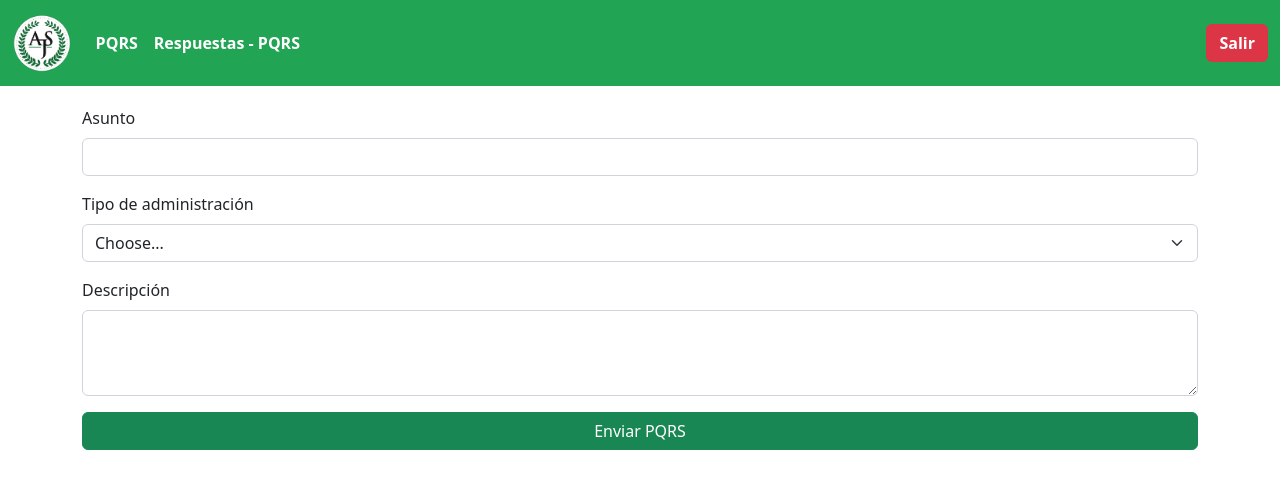
After one commit to coleyfabian/solicitudesfacultad, a PHP site: page /dashboard.php in a window 1280 px wide. The commit adds this page. Shown: the top 489 px of the page. Run offline with PHP 8.4, Linux system fonts and the light colour scheme; the visitor is signed in with stand-in values (Sample User, id 1).

Commit message:
inicio y cierre de sesion agregado, maquetado de pqrs listo

```diff
--- a/css/style.css
+++ b/css/style.css
@@ -1,4 +1,4 @@
-body{
+.bg{
     background: #21A454;
     background: linear-gradient(to right, #21A454, rgb(176, 197, 175));
 }
@@ -12,3 +12,27 @@ body{
 .imgLogo{
     width: 350px;
 }
+
+.colorTitle2 {
+    color: #E40009;
+    font-weight: bold;
+}
+
+.colorTitle {
+    color: white;
+    font-weight: bold;
+}
+
+.navbarc {
+    background: #21A454;
+    color:white;
+}
+
+.margin {
+    margin-top: 20px;
+}
+
+.alturalogo {
+    height: 40px;
+    zoom:150%;
+}
--- /dev/null
+++ b/dashboard.php
@@ -0,0 +1,75 @@
+<!DOCTYPE html>
+<html lang="es">
+<head>
+    <meta charset="UTF-8">
+    <meta http-equiv="X-UA-Compatible" content="IE=edge">
+    <meta name="viewport" content="width=device-width, initial-scale=1.0">
+    <link rel="stylesheet" href="css/bt/bootstrap.min.css">
+    <link rel="stylesheet" href="css/style.css">
+    <title>Dashboard</title>
+</head>
+<body>
+
+    <?php
+        session_start();
+        if (!isset($_SESSION["usuario"])) {
+            header("location:index.php");
+        }
+    ?>
+
+    <nav class="navbar navbar-expand-lg bg-succes navbarc">
+    <div class="container-fluid">
+        <a class="navbar-brand" href="#">
+            <!-- <span class="colorTitle2">PQRS - Administración</span> -->
+            <img src="img/logo3.png" class="alturalogo">
+        </a>
+        <button class="navbar-toggler" type="button" data-bs-toggle="collapse" data-bs-target="#navbarSupportedContent" aria-controls="navbarSupportedContent" aria-expanded="false" aria-label="Toggle navigation">
+        <span class="navbar-toggler-icon"></span>
+        </button>
+        <div class="collapse navbar-collapse" id="navbarSupportedContent">
+        <ul class="navbar-nav me-auto mb-2 mb-lg-0 colorTitle">
+            <li class="nav-item">
+            <a class="nav-link active" aria-current="page" href="#"><span class="colorTitle">PQRS</span></a>
+            </li>
+            <li class="nav-item">
+            <a class="nav-link active" aria-current="page" href="#"><span class="colorTitle">Respuestas - PQRS</span></a>
+            </li>
+        </ul>
+        <div class="d-flex">
+            <a class=" btn bg-danger" href="cerrar_sesion.php">
+                <span class="colorTitle">Salir</span>
+            </a>
+        </div>
+        </div>
+    </div>
+    </nav>
+
+    <form action="" method="">
+        <div class="container margin">
+            <div class="mb-3">
+        <label for="exampleFormControlInput1" class="form-label">Asunto</label>
+        <input type="email" class="form-control" id="exampleFormControlInput1" placeholder="">
+        </div>
+        <div class="mb-3">
+            <label for="user" class="form-label">Tipo de administración</label>
+                <select class="form-select">
+                    <option selected>Choose...</option>
+                    <option value="1">One</option>
+                    <option value="2">Two</option>
+                    <option value="3">Three</option>
+                    <option value="3">Cuatro</option>
+                </select>
+            </div>
+            <div class="mb-3">
+                <label for="exampleFormControlTextarea1" class="form-label">Descripción</label>
+                <textarea class="form-control" id="exampleFormControlTextarea1" rows="3"></textarea>
+            </div>
+            <div class="d-grid">
+                <button type="submit" class="btn btn-success">Enviar PQRS</button>
+            </div>
+        </div>
+    </form>
+
+    <script src="js/bootstrap.bundle.js"></script>
+</body>
+</html>
--- a/index.php
+++ b/index.php
@@ -8,21 +8,21 @@
   <link rel="stylesheet" href="css/style.css">
   <title>Login</title>
 </head>
-<body>
+<body class="bg">
   <div class="container w-75 bg-light mt-5 rounded shadown">
     <div class="row aling-items-stretch">
       <div class="col imgLogoDos d-none d-lg-block rounded col-md-5 col-lg-5 col-xl-6"></div>
       <div class="col bg-white rounded p-5">
         <h2 class="fw-bold text-center py-5">Bienvenido</h2>
         <!-- Login -->
-        <form action="#">
+        <form action="comprueba_login.php" method="post">
           <div class="mb-4">
             <label for="user" class="form-label">Usuario</label>
             <input type="text" placeholder="Numero de identidad" class="form-control" name="usuario">
           </div>
           <div class="mb-4">
           <label for="user" class="form-label">Contraseña</label>
-            <input type="password" class="form-control" name="password">
+            <input type="password" placeholder="**********" class="form-control" name="passwordr">
           </div>
           <div class="d-grid">
             <button type="submit" class="btn btn-success">Entrar</button>
--- a/registro.php
+++ b/registro.php
@@ -8,12 +8,14 @@
   <link rel="stylesheet" href="css/style.css">
   <title>Registro</title>
 </head>
-<body>
+<body class="bg">
   <div class="container w-75 bg-light mt-5 rounded shadown">
     <div class="row aling-items-stretch">
       <div class="col imgLogoDos d-none d-lg-block rounded col-md-5 col-lg-5 col-xl-6"></div>
       <div class="col bg-white rounded p-5">
-        <h2 class="fw-bold text-center py-5">Registro</h2>
+        <h2 class="fw-bold text-center py-5">
+          Registrate
+        </h2>
         <!-- Login -->
         <form action="#">
           <div class="mb-4">
```
Also changed, not shown: cerrar_sesion.php (added, +7 -0 lines), comprueba_login.php (added, +39 -0 lines), solicitudes.sql (deleted, +0 -24 lines), img/docentes.jpg (deleted), img/logo3.png (added).
